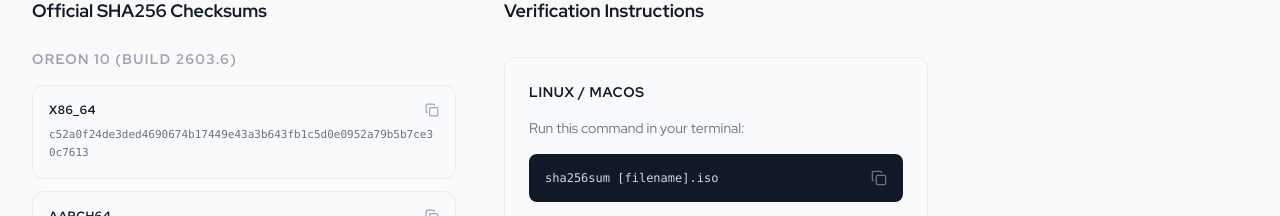
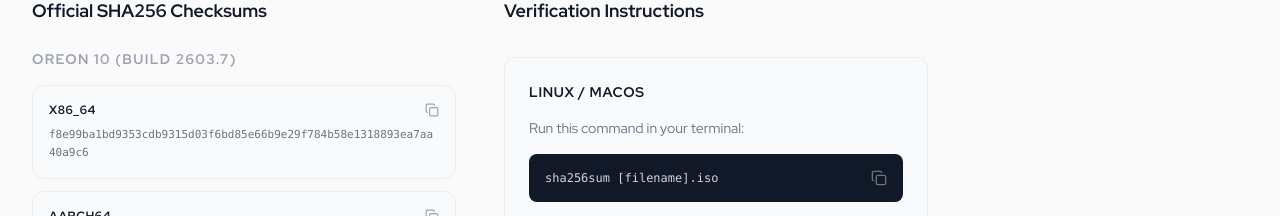
Before and after one commit to oreonhq/website, a Next.js app: page /en_us/oreon/download in a window 1280 px wide. Shown: the part 1480-1696 px from the top of the page. Built offline with nearby package versions, Linux system fonts and the light colour scheme.

Commit message:
or10 2603.7

```diff
--- a/app/[locale]/oreon/download/page.tsx
+++ b/app/[locale]/oreon/download/page.tsx
@@ -71,14 +71,14 @@ export default function Download() {
     {
       nameKey: 'download.oreon10' as const,
       taglineKey: 'download.latestVersion' as const,
-      build: '2603.6',
+      build: '2603.7',
       descKey: 'download.oreon10Desc' as const,
       sourceLink: 'https://copr.fedorainfracloud.org/coprs/brandonlester/oreon-10/',
       statusKey: 'download.latestRelease' as const,
       color: 'text-[#007b56]',
       image: '/oreon10.png',
       architectures: [
-        { label: 'x86_64', noteKey: 'download.intelAmd' as const, hash: 'c52a0f24de3ded4690674b17449e43a3b643fb1c5d0e0952a79b5b7ce30c7613', link: 'https://mirrors.oreonhq.com/Oreon-10-2603.6-x86_64.iso' },
+        { label: 'x86_64', noteKey: 'download.intelAmd' as const, hash: 'f8e99ba1bd9353cdb9315d03f6bd85e66b9e29f784b58e1318893ea7aa40a9c6', link: 'https://mirrors.oreonhq.com/Oreon-10-2603.7-x86_64.iso' },
         { label: 'aarch64', noteKey: 'download.arm64' as const, hash: 'cb674363d83d55b9f20dd1e131774815a2db08fc28be247ad6c4fbf51e878d88', link: 'https://mirrors.oreonhq.com/Oreon-10-2603.4-aarch64.iso' },
       ],
     },
```
